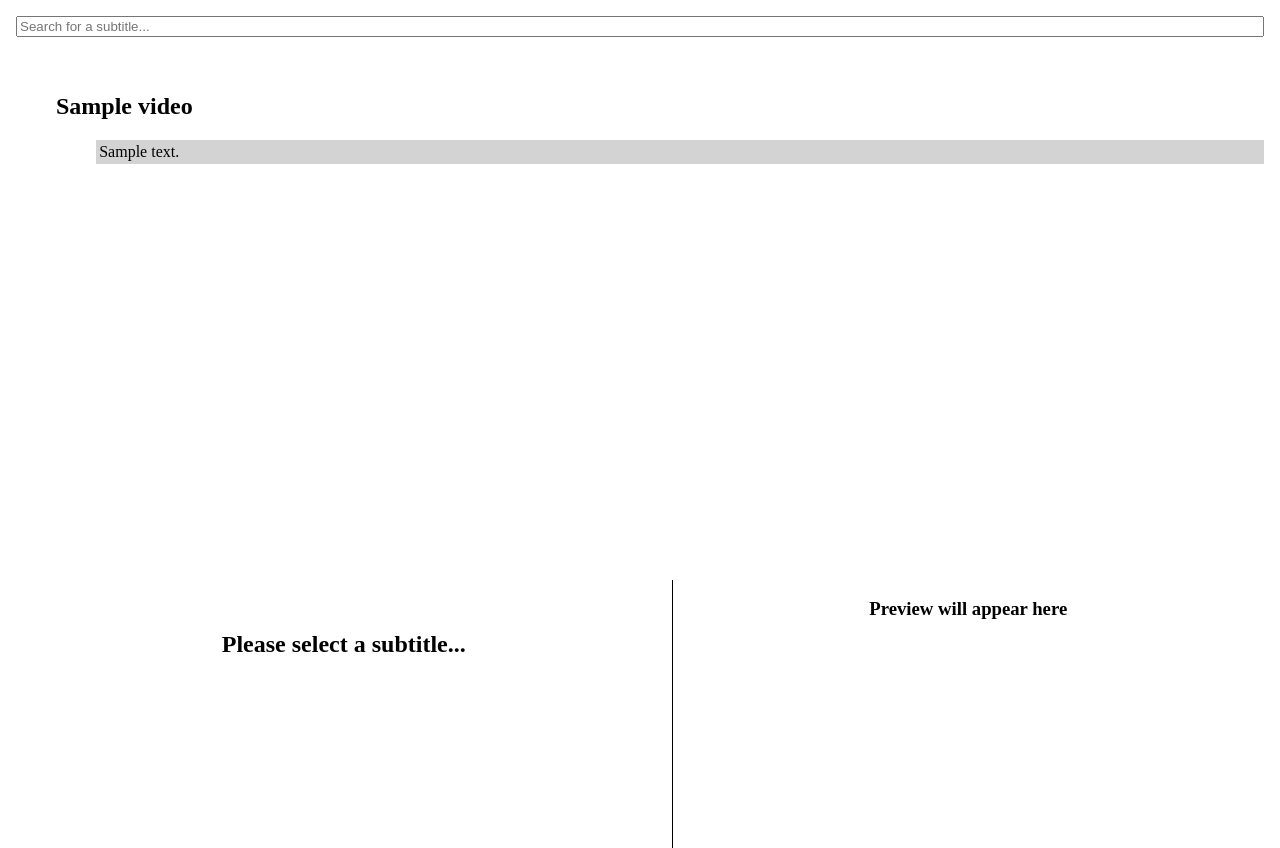
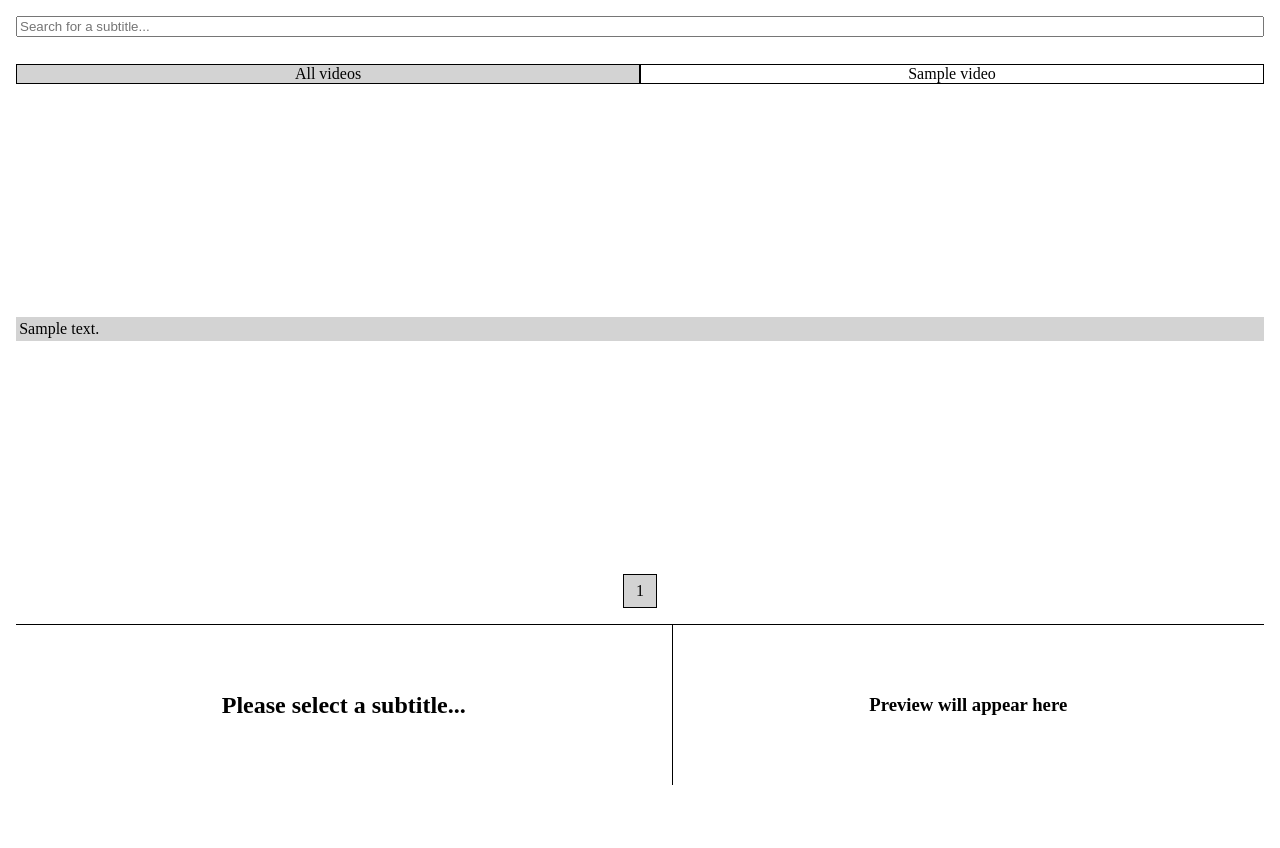
Before and after one commit to Niboor/subclipper, a Flask app: template templates/index.html in a window 1280 px wide. After the commit the page ends 785 px from the top, so only its background shows below. Run offline with Flask 3, Linux system fonts and the light colour scheme; the template is opened without the code that fills it: most values are stand-ins (such as "Sample title", 1, 10 or a date in 2020); parts of the project's set-up code (start-up, migrations or seed data) failed here and were passed over.

Commit message:
add pagination

```diff
--- a/app.py
+++ b/app.py
@@ -100,7 +100,7 @@ video_names = get_video_names(searchPath)
 # Loads the video subtitles
 video_subs = load_subs(videos)
 # Creates a list of video data with subtitles
-videos_with_subs = [{ 'title': video_names[idx], 'id': idx, 'subs': v[0] } for idx, v in enumerate(video_subs)]
+videos_with_subs = [{ 'title': video_names[idx], 'id': idx, 'subs': [{ 'id': idx, 'start': sub.start, 'end': sub.end, 'text': sub.text } for idx, sub in enumerate(v[0])] } for idx, v in enumerate(video_subs)]
 # Convert sub data to JSON data
 subs = subs2json(video_subs)
 # Creates a list of the installed fonts
@@ -123,11 +123,19 @@ def get_public(path):
 @app.route("/")
 def get_index():
     search = request.args.get("q")
-    if search is not None:
-        filtered_subs = [{ **video, 'subs': [sub for sub in video['subs'] if search.lower() in sub.text] } for video in videos_with_subs]
-        return render_template("sublist.html", videos=filtered_subs)
+    video_id = request.args.get("video", None, type=int)
+    page = request.args.get("page", 0, type=int)
+    page_length = request.args.get("page_length", 50, type=int)
+    subs = [{ **sub, 'video_id': video['id']} for video in videos_with_subs for sub in video['subs'] if (search.lower() in sub['text'] if search is not None else True) and (video_id == video['id'] if video_id is not None else True)]
+    subs_paginated = [subs[x:x+page_length] for x in range(0, len(subs), page_length)]
+    if page < 0 or page >= len(subs_paginated):
+        # page goes out of bounds so put it in bounds again
+        page = len(subs_paginated) - 1
+    hx_request = request.headers.get("HX-Request")
+    if hx_request is None:
+        return render_template("index.html", videos=videos_with_subs, subs=subs_paginated[page], pages=subs_paginated)
     else:
-        return render_template("index.html", videos=videos_with_subs)
+        return render_template("sublist.html", videos=videos_with_subs, subs=subs_paginated[page], pages=subs_paginated)
 
 # Creates the GIF settings that is shown at the bottom of the page
 @app.route("/sub_form/<video_id>/<sub_id>")
@@ -136,14 +144,14 @@ def get_sub(video_id, sub_id):
     if len(video) == 0:
         return "video with ID {} not found".format(video_id), 404
 
-    sub = [sub for idx, sub in enumerate(video[0]['subs']) if str(idx) == sub_id]
+    sub = [sub for sub in video[0]['subs'] if str(sub['id']) == sub_id]
     if len(sub) == 0:
         return "subtitle with ID {} from video {} not found".format(sub_id, video[0]['title']), 404
     sub_data = {
         'episode': video[0]['id'],
-        'start': sub[0].start,
-        'end': sub[0].end,
-        'text': sub[0].text,
+        'start': sub[0]['start'],
+        'end': sub[0]['end'],
+        'text': sub[0]['text'],
         'fps': 25,
         'crop': False,
         'resolution': 320,
--- a/public/main.css
+++ b/public/main.css
@@ -14,25 +14,28 @@ body {
     gap: 1rem;
 }
 
-.content *:nth-child(1) {
-    flex: 1 1 0;
+.content>*:nth-child(1) {
+    height: 2rem;
 }
 
-.content *:nth-child(2) {
-    flex: 12 12 0;
+.content>*:nth-child(2) {
+    height: calc(75% - 2rem);
 }
 
-.content *:nth-child(3) {
-    flex: 5 5 0;
+.content>*:nth-child(3) {
+    height: calc(25% - 2rem);
 }
 
 #sublist {
-    overflow: auto;
+    width: 100%;
+    display: flex;
+    flex-direction: column;
+    justify-content: space-between;
+    gap: 0.5rem;
 }
 
 #below {
     width: 100%;
-    height: 100%;
     display: flex;
     flex-direction: row;
 }
@@ -45,6 +48,7 @@ body {
     flex-direction: column;
     justify-content: center;
     align-items: center;
+    border-top: 1px solid black;
 }
 
 #below>*:first-child {
@@ -56,11 +60,17 @@ body {
 }
 
 .video-list {
+    overflow: auto;
     list-style-type: none;
+}
+
+.clickable-list-container {
+    overflow: auto;
 }
 
 .clickable-list {
     list-style-type: none;
+    padding: 0;
 }
 
 .clickable-list > li:nth-of-type(odd) {
@@ -77,7 +87,7 @@ body {
 }
 
 #settings {
-    padding: 2rem;
+    padding: 0 2rem;
 }
 
 #gif_settings_form {
@@ -88,3 +98,64 @@ body {
 #gif_settings_form>div {
     width: 100%;
 }
+
+.tab-header {
+    display: flex;
+    flex-direction: row;
+}
+
+.tab-header-button {
+    flex: 1 1 0;
+    width: 100%;
+    border: 1px solid black;
+    cursor: pointer;
+
+    display: flex;
+    flex-direction: row;
+    justify-content: center;
+    align-items: center;
+}
+
+.tab-header-button:hover {
+    background-color: darkgray;
+}
+
+.tab-header-button-selected {
+    background-color: lightgray;
+}
+
+.pagination-footer {
+    display: flex;
+    justify-content: center;
+}
+
+.pagination-button {
+    width: 2rem;
+    height: 2rem;
+    border: 1px solid black;
+
+    display: flex;
+    flex-direction: column;
+    justify-content: center;
+    align-items: center;
+
+    cursor: pointer;
+}
+
+.pagination-button:hover {
+    background-color: darkgray;
+}
+
+.pagination-button-selected {
+    background-color: lightgray;
+}
+
+#gif_preview {
+    overflow: auto;
+}
+
+@media (max-width: 500px) {
+    #settings {
+        padding: 0;
+    }
+}
--- /dev/null
+++ b/public/main.js
@@ -0,0 +1,18 @@
+// Ensure the existing query parameters in the current URL are preserved, only changing those that are requested to be changed
+htmx.defineExtension(`preserve-params`, {
+    onEvent: (name, event) => {
+        if (name === "htmx:configRequest") {
+            const path = event.detail.path.split("?")[0];
+            const params = event.detail.path.split("?")[1] || "";
+            const currentSearchParams = new URLSearchParams(window.location.search)
+            const nextSearchParams = new URLSearchParams(params);
+            const keys = new Set([...currentSearchParams.keys(), ...nextSearchParams.keys()])
+            const newSearchParams = new URLSearchParams()
+            keys.forEach(key => {
+                newSearchParams.set(key, nextSearchParams.get(key) ?? currentSearchParams.get(key))
+            })
+            event.detail.path = `${path}?${newSearchParams.toString()}`
+        }
+        return true
+    },
+})
--- a/templates/index.html
+++ b/templates/index.html
@@ -3,6 +3,7 @@
     <div class="content">
         <div id="search">
             <input
+                id="search"
                 name="q"
                 type="search"
                 placeholder="Search for a subtitle..."
@@ -10,11 +11,15 @@
                 hx-get="/"
                 hx-trigger="search, keyup delay:200ms changed"
                 hx-target="#sublist"
+                hx-replace-url="true"
+                hx-vals="js:{video: new URLSearchParams(window.location.search).get('video')}"
                 style="width: 100%;"
             />
         </div>
         <div id="sublist">
-            {% include "sublist.html" %}
+            {% with videos=videos, subs=subs, pages=pages %}
+                {% include "sublist.html" %}
+            {% endwith %}
         </div>
         <div id="below">
             <div id="settings">
--- a/templates/layout.html
+++ b/templates/layout.html
@@ -7,6 +7,7 @@
     <meta name='viewport' content='width=device-width, initial-scale=1'>
     <link rel='stylesheet' type='text/css' media='screen' href='public/main.css'>
     <script src="https://unpkg.com/htmx.org@2.0.3"></script>
+    <script src="public/main.js"></script>
 </head>
 <body hx-boost="true">
     {% block content %}
--- a/templates/sublist.html
+++ b/templates/sublist.html
@@ -1,18 +1,54 @@
-<ul class="video-list">
+<div class="tab-header">
+    <div
+        name="video"
+        value=""
+        class="tab-header-button {{ 'tab-header-button-selected' if request.args.get('video') is none else '' }}"
+        hx-get="/"
+        hx-trigger="click"
+        hx-target="#sublist"
+        hx-replace-url="true"
+        hx-include="[name='q']"
+    >
+        All videos
+    </div>
     {% for video in videos %}
-        <li>
-            <h2>{{ video.title }}</h2>
+        <div
+            name="video"
+            value="{{ video.id }}"
+            class="tab-header-button {{ 'tab-header-button-selected' if request.args.get('video') == video.id|string else '' }}"
+            hx-get="/?video={{ video['id'] }}"
+            hx-trigger="click"
+            hx-target="#sublist"
+            hx-replace-url="true"
+            hx-include="[name='q']"
+        >
+            {{ video.title }}
+        </div>
+    {% endfor %}
+</div>
+<div class="clickable-list-container">
     <ul class="clickable-list">
-                {% for sub in video['subs'] %}
+        {% for sub in subs %}
             <li
                 class="clickable-list-item"
-                        hx-get="/sub_form/{{ video['id'] }}/{{ loop.index0 }}"
+                hx-get="/sub_form/{{ sub['video_id'] }}/{{ sub['id'] }}"
                 hx-target="#settings"
             >
                 {{ sub.text }}
             </li>
         {% endfor %}
     </ul>
-        </li>
+</div>
+<div class="pagination-footer">
+    {% for page in pages %}
+        <div
+            class="pagination-button {{ 'pagination-button-selected' if request.args.get('page') == loop.index0|string or (request.args.get('page') is none and loop.first) else '' }}"
+            hx-get="/?page={{ loop.index0 }}"
+            hx-target="#sublist"
+            hx-replace-url="true"
+            hx-ext="preserve-params"
+        >
+            {{ loop.index }}
+        </div>
     {% endfor %}
-</ul>
+</div>
```
Lines whose indentation alone changed are shown as unchanged.
